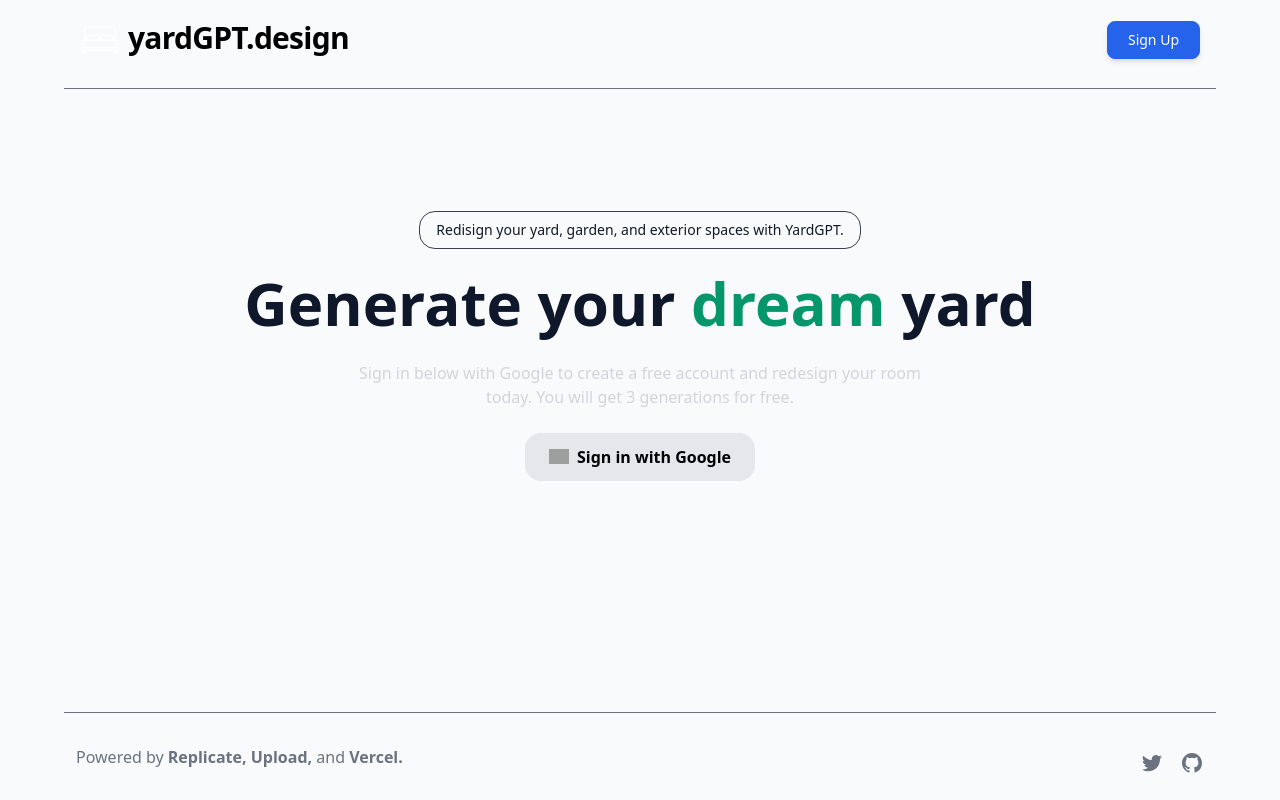
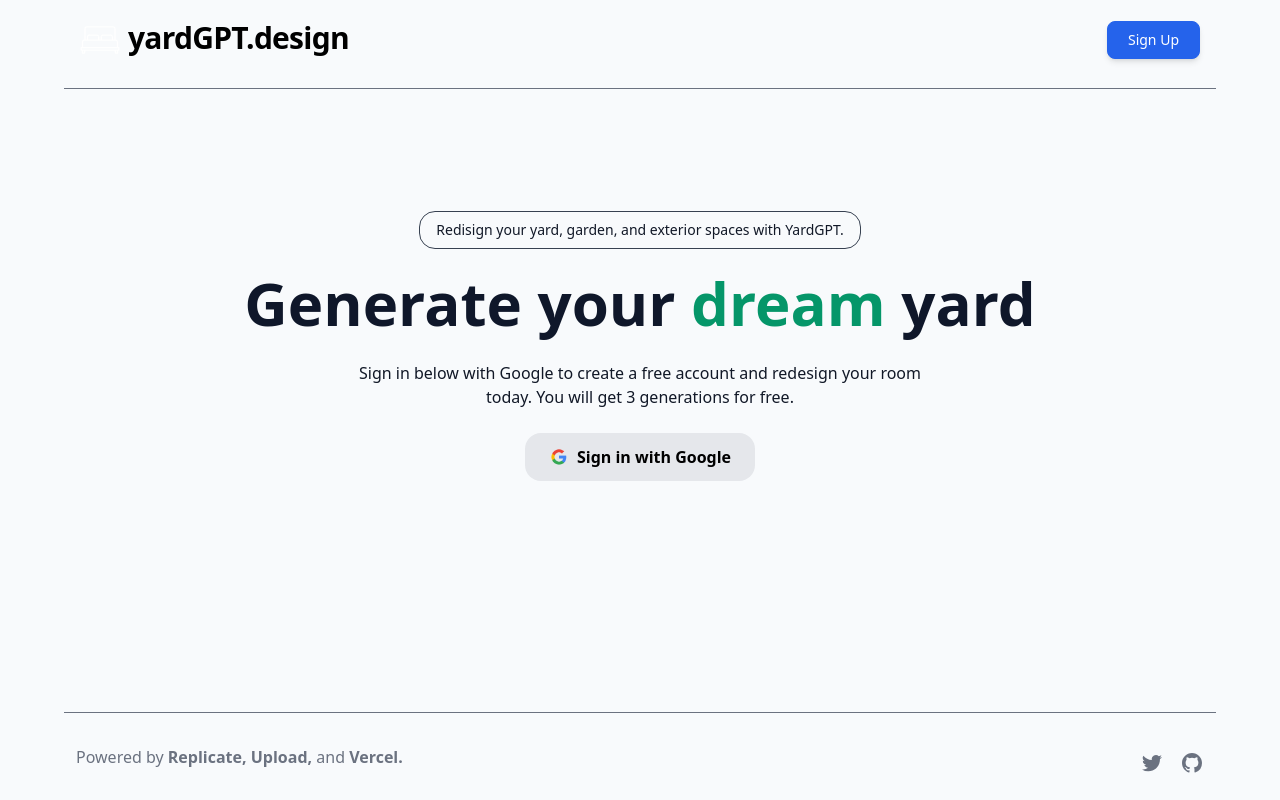
Before and after one commit to Benanna2019/yardGPT, a Next.js app: page /dream in a window 1280 px wide. Built offline with nearby package versions, Linux system fonts and the light colour scheme; no server answers; grey boxes are pictures that could not be loaded; what uploader would draw is missing.

Commit message:
added google image and changed font color on dream page when not logged in

```diff
--- a/pages/dream.tsx
+++ b/pages/dream.tsx
@@ -274,7 +274,7 @@ const Home: NextPage = () => {
               ) : (
                 !originalPhoto && (
                   <div className="h-[250px] flex flex-col items-center space-y-6 max-w-[670px] -mt-8">
-                    <div className="max-w-xl text-gray-300">
+                    <div className="max-w-xl text-gray-900">
                       Sign in below with Google to create a free account and
                       redesign your room today. You will get 3 generations for
                       free.
```
Also changed, not shown: public/google.png (added).
